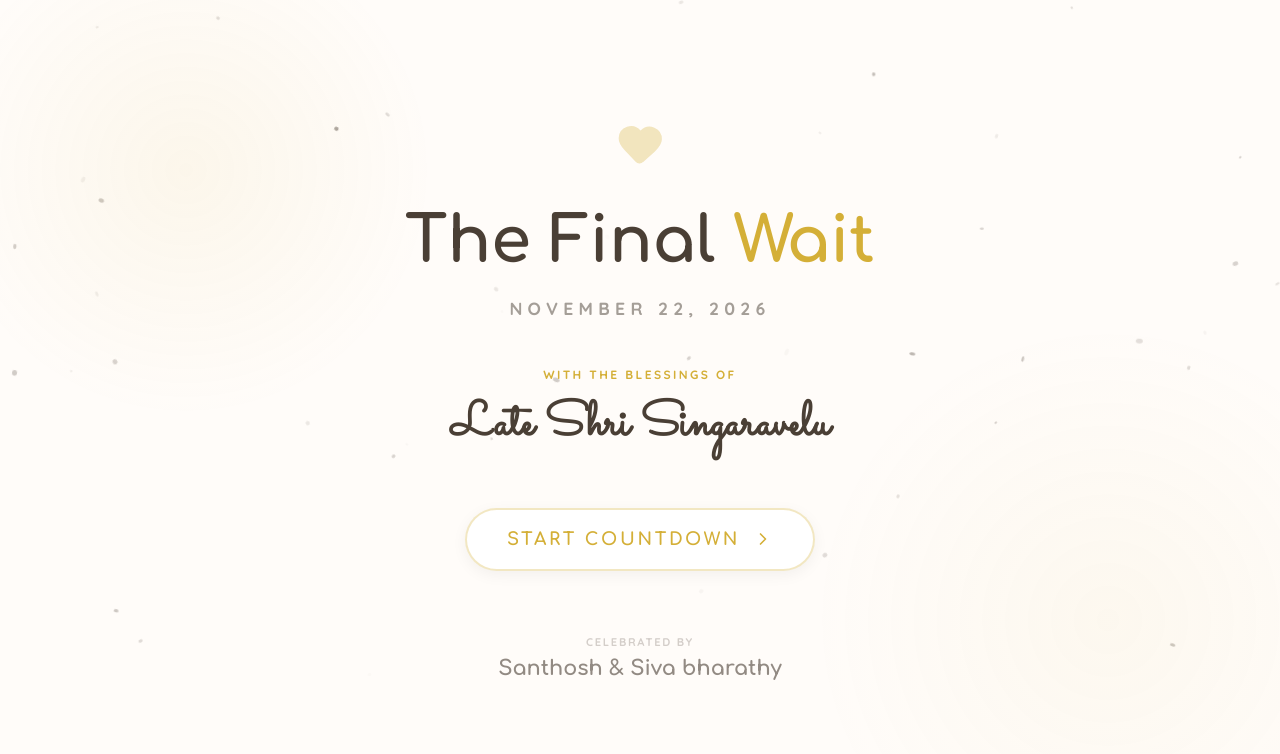
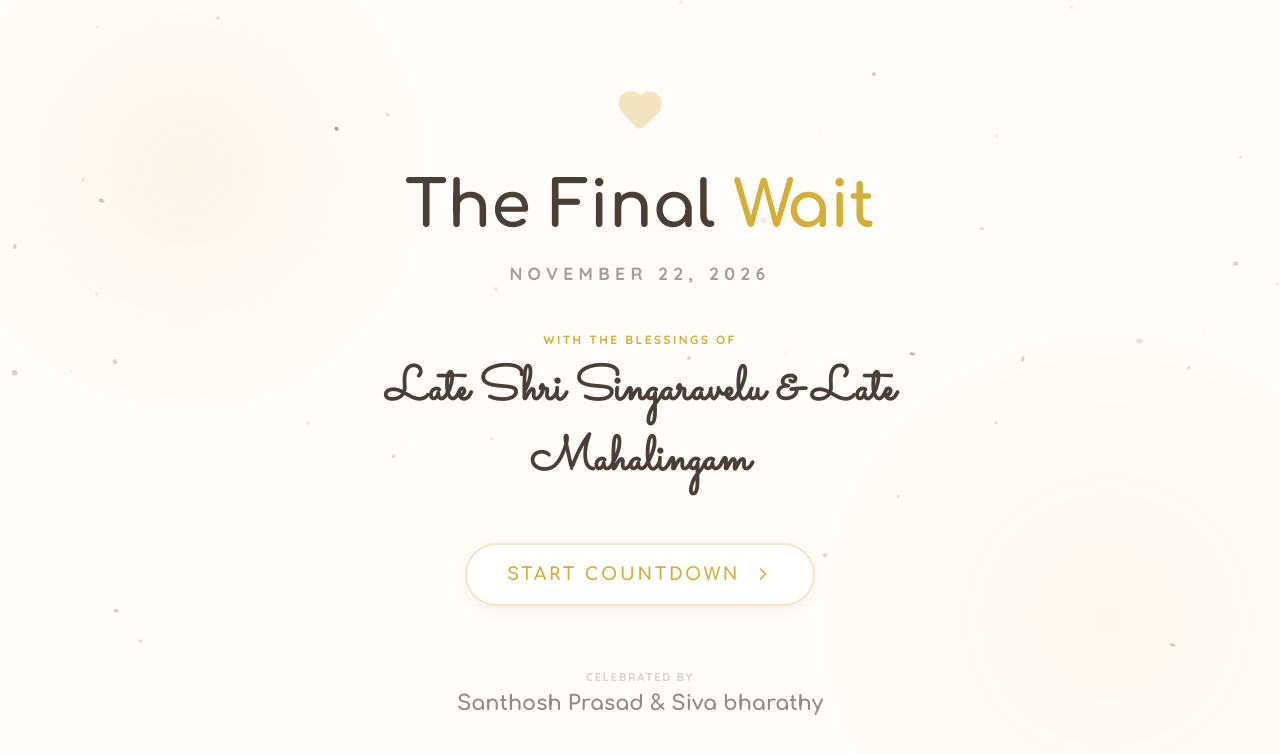
Before and after one commit to xrvnsp/SPSB, a React (Vite) app: page / in a window 1280 px wide. Shown: the top 754 px of the page. Built offline with nearby package versions, Linux system fonts and the light colour scheme.

Commit message:
Update husband's name and add Late Mahalingam to blessings

```diff
--- a/src/App.jsx
+++ b/src/App.jsx
@@ -140,7 +140,7 @@ function App() {
                  color: '#4a3f35',
                  marginTop: '0.5rem'
                }}>
-                  Late Shri Singaravelu
+                  Late Shri Singaravelu & Late Mahalingam
                </h3>
             </div>
 
@@ -171,7 +171,7 @@ function App() {
 
             <div style={{ marginTop: '4rem', opacity: 0.6 }}>
                <p style={{ letterSpacing: '0.15em', fontSize: '0.7rem', color: 'rgba(74,63,53,0.4)', fontWeight: 700 }}>CELEBRATED BY</p>
-               <p style={{ fontSize: 'clamp(1rem, 5vw, 1.3rem)', fontWeight: 700, marginTop: '0.5rem', fontFamily: "'Comfortaa', cursive" }}>Santhosh & Siva bharathy</p>
+               <p style={{ fontSize: 'clamp(1rem, 5vw, 1.3rem)', fontWeight: 700, marginTop: '0.5rem', fontFamily: "'Comfortaa', cursive" }}>Santhosh Prasad & Siva bharathy</p>
             </div>
           </motion.div>
         ) : (
@@ -332,7 +332,7 @@ function App() {
             >
               <div style={{ textAlign: 'center' }}>
                  <p style={{ color: '#d4af37', letterSpacing: '0.2em', fontSize: '0.7rem', marginBottom: '0.5rem', fontWeight: 700 }}>WITH LOVE & BLESSINGS</p>
-                 <p style={{ fontSize: 'clamp(1.1rem, 5vw, 1.4rem)', fontWeight: 700, color: '#4a3f35', fontFamily: "'Comfortaa', cursive" }}>Santhosh & Siva bharathy</p>
+                 <p style={{ fontSize: 'clamp(1.1rem, 5vw, 1.4rem)', fontWeight: 700, color: '#4a3f35', fontFamily: "'Comfortaa', cursive" }}>Santhosh Prasad & Siva bharathy</p>
               </div>
 
               <div style={{
```
